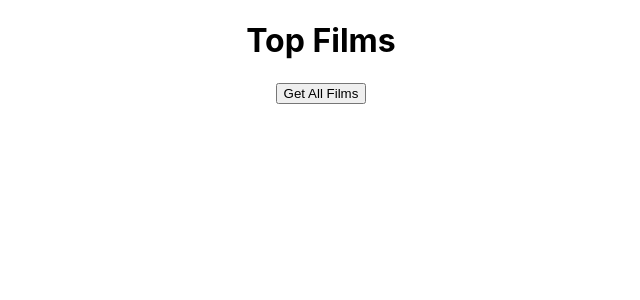
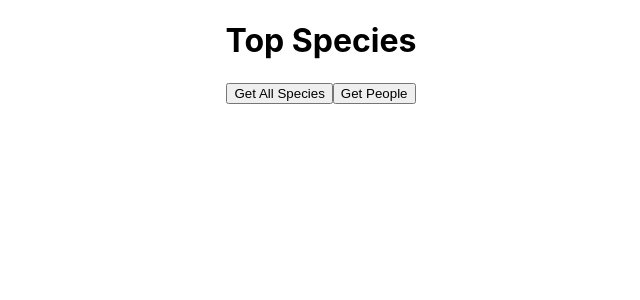
Before and after one commit to shannonfarvolden/react-workshop, a React (Create React App) app: page / in a window 1280 px wide. Shown: the top 300 px of the page, without its empty margins (319-959 px from the left). Built offline with nearby package versions, Linux system fonts and the light colour scheme.

Commit message:
Adds two Studio Ghibli datasets to demonstrated reusable component

```diff
--- a/src/App.js
+++ b/src/App.js
@@ -4,11 +4,18 @@ import './App.css';
 function App() {
   const [data, setData] = useState([]);
 
-  async function getFilms() {
-    const response = await fetch('https://ghibliapi.herokuapp.com/films');
-    const filmsData = await response.json();
+  async function getSpecies() {
+    const response = await fetch('https://ghibliapi.herokuapp.com/species');
+    const speciesData = await response.json();
 
-    setData(filmsData);
+    setData(speciesData);
+  }
+
+  async function getPeople() {
+    const response = await fetch('https://ghibliapi.herokuapp.com/people');
+    const peopleData = await response.json();
+
+    setData(peopleData);
   }
 
   function ItemsList(props) {
@@ -18,7 +25,7 @@ function App() {
         <h1>Top {type}</h1>
         <ul>
           {data.map((item) => (
-            <li>{item.title}</li>
+            <li>{item.name}</li>
           ))}
         </ul>
       </>
@@ -27,8 +34,9 @@ function App() {
 
   return (
     <div className="App">
-      <ItemsList type={"Films"}/>
-      <button onClick={getFilms}>Get All Films</button>
+      <ItemsList type={"Species"}/>
+      <button onClick={getSpecies}>Get All Species</button>
+      <button onClick={getPeople}>Get People</button>
     </div>
   );
 }
```
